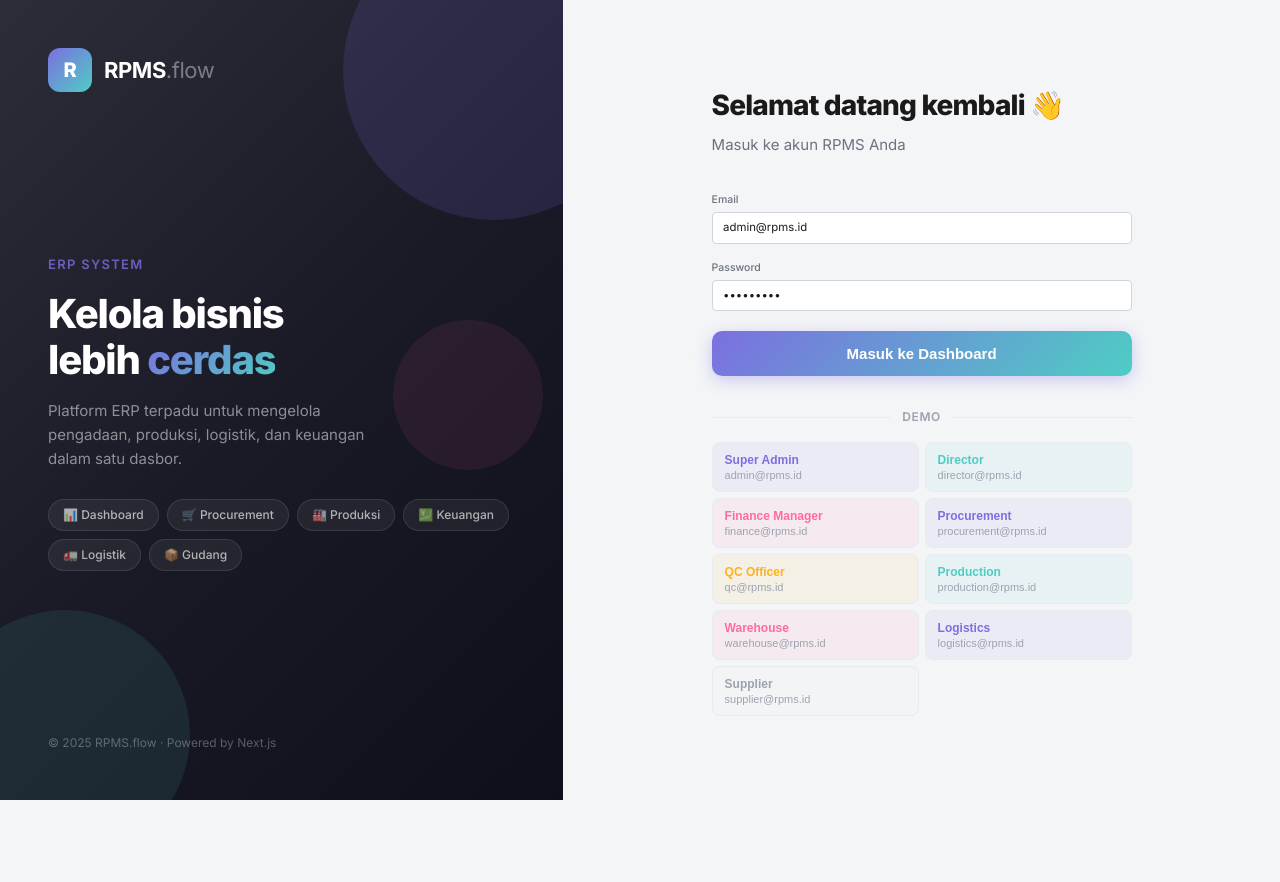
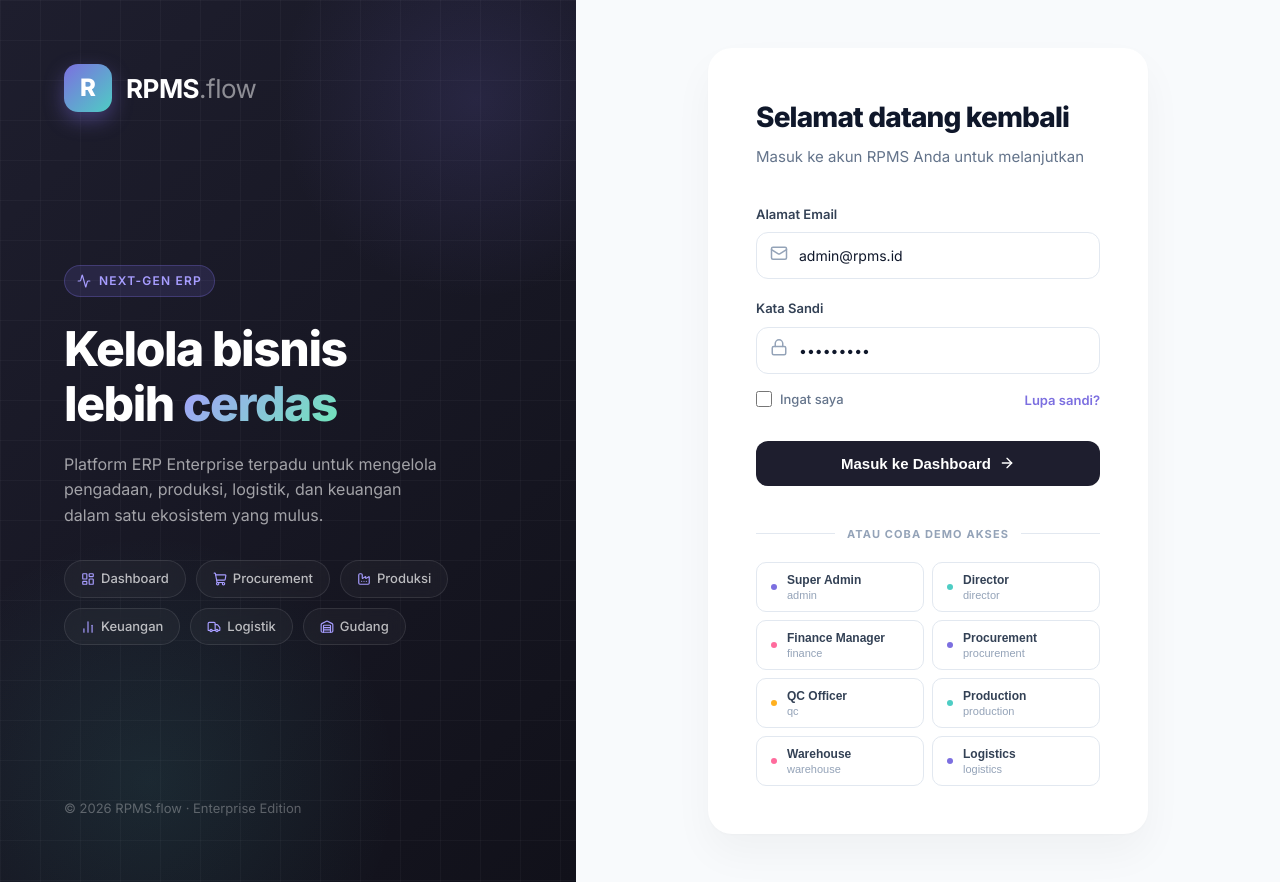
Before and after one commit to adibpurwanto63/rpms, a Next.js app in the folder apps/frontend/: page /login in a window 1280 px wide. Before the commit the page ends 800 px from the top, so only its background shows below. Built offline with nearby package versions, Linux system fonts and the light colour scheme; no server answers.

Commit message:
style: redesign login page to professional ERP SaaS style

```diff
--- a/apps/frontend/src/app/login/page.tsx
+++ b/apps/frontend/src/app/login/page.tsx
@@ -2,6 +2,9 @@
 import { useState } from "react";
 import { useRouter } from "next/navigation";
 import { useAuth } from "@/lib/auth-context";
+import {
+  LayoutDashboard, ShoppingCart, Factory, BarChart2, Truck, Warehouse, ShieldCheck, Mail, Lock, ArrowRight, Activity
+} from "lucide-react";
 
 export default function LoginPage() {
   const [email, setEmail] = useState("admin@rpms.id");
@@ -25,88 +28,108 @@ export default function LoginPage() {
   };
 
   const demoAccounts = [
-    { email: "admin@rpms.id", role: "Super Admin", color: "#7C6FE0", bg: "rgba(124,111,224,0.08)" },
-    { email: "director@rpms.id", role: "Director", color: "#4ECDC4", bg: "rgba(78,205,196,0.08)" },
-    { email: "finance@rpms.id", role: "Finance Manager", color: "#FF6B9D", bg: "rgba(255,107,157,0.08)" },
-    { email: "procurement@rpms.id", role: "Procurement", color: "#7C6FE0", bg: "rgba(124,111,224,0.08)" },
-    { email: "qc@rpms.id", role: "QC Officer", color: "#FFB020", bg: "rgba(255,176,32,0.08)" },
-    { email: "production@rpms.id", role: "Production", color: "#4ECDC4", bg: "rgba(78,205,196,0.08)" },
-    { email: "warehouse@rpms.id", role: "Warehouse", color: "#FF6B9D", bg: "rgba(255,107,157,0.08)" },
-    { email: "logistics@rpms.id", role: "Logistics", color: "#7C6FE0", bg: "rgba(124,111,224,0.08)" },
-    { email: "supplier@rpms.id", role: "Supplier", color: "#9CA3AF", bg: "#F3F4F6" },
+    { email: "admin@rpms.id", role: "Super Admin", color: "#7C6FE0" },
+    { email: "director@rpms.id", role: "Director", color: "#4ECDC4" },
+    { email: "finance@rpms.id", role: "Finance Manager", color: "#FF6B9D" },
+    { email: "procurement@rpms.id", role: "Procurement", color: "#7C6FE0" },
+    { email: "qc@rpms.id", role: "QC Officer", color: "#FFB020" },
+    { email: "production@rpms.id", role: "Production", color: "#4ECDC4" },
+    { email: "warehouse@rpms.id", role: "Warehouse", color: "#FF6B9D" },
+    { email: "logistics@rpms.id", role: "Logistics", color: "#7C6FE0" },
   ];
 
   return (
     <div style={{
       minHeight: "100vh",
       display: "flex",
-      background: "var(--bg-app)",
+      background: "#F8FAFC",
       fontFamily: "'Inter', -apple-system, sans-serif",
     }}>
       {/* Left Panel - Brand */}
       <div style={{
-        flex: "0 0 44%",
-        background: "linear-gradient(135deg, #2D2D3A 0%, #1a1a26 50%, #0f0f1a 100%)",
+        flex: "0 0 45%",
+        background: "linear-gradient(135deg, #1E1E2E 0%, #11111A 100%)",
         display: "flex",
         flexDirection: "column",
         justifyContent: "space-between",
-        padding: "48px",
+        padding: "64px",
         position: "relative",
         overflow: "hidden",
       }}>
-        {/* Decorative circles */}
-        <div style={{ position: "absolute", top: -80, right: -80, width: 300, height: 300, borderRadius: "50%", background: "rgba(124,111,224,0.15)", pointerEvents: "none" }} />
-        <div style={{ position: "absolute", bottom: -60, left: -60, width: 250, height: 250, borderRadius: "50%", background: "rgba(78,205,196,0.1)", pointerEvents: "none" }} />
-        <div style={{ position: "absolute", top: "40%", right: 20, width: 150, height: 150, borderRadius: "50%", background: "rgba(255,107,157,0.08)", pointerEvents: "none" }} />
+        {/* Modern Grid Background */}
+        <div style={{
+          position: "absolute", top: 0, left: 0, right: 0, bottom: 0,
+          backgroundImage: "linear-gradient(rgba(255,255,255,0.03) 1px, transparent 1px), linear-gradient(90deg, rgba(255,255,255,0.03) 1px, transparent 1px)",
+          backgroundSize: "40px 40px",
+          pointerEvents: "none"
+        }} />
+
+        {/* Glow Effects */}
+        <div style={{ position: "absolute", top: -100, right: -100, width: 400, height: 400, borderRadius: "50%", background: "radial-gradient(circle, rgba(124,111,224,0.15) 0%, rgba(124,111,224,0) 70%)", pointerEvents: "none" }} />
+        <div style={{ position: "absolute", bottom: -150, left: -100, width: 500, height: 500, borderRadius: "50%", background: "radial-gradient(circle, rgba(78,205,196,0.1) 0%, rgba(78,205,196,0) 70%)", pointerEvents: "none" }} />
 
         {/* Brand */}
-        <div style={{ display: "flex", alignItems: "center", gap: 12, position: "relative" }}>
+        <div style={{ display: "flex", alignItems: "center", gap: 14, position: "relative" }}>
           <div style={{
-            width: 44, height: 44, borderRadius: 12,
+            width: 48, height: 48, borderRadius: 14,
             background: "linear-gradient(135deg, #7C6FE0, #4ECDC4)",
             display: "flex", alignItems: "center", justifyContent: "center",
-            color: "#fff", fontWeight: 800, fontSize: 20,
+            color: "#fff", fontWeight: 800, fontSize: 24,
+            boxShadow: "0 8px 20px rgba(124,111,224,0.4)"
           }}>R</div>
-          <span style={{ color: "#fff", fontSize: 22, fontWeight: 700, letterSpacing: "-0.02em" }}>
-            RPMS<span style={{ color: "rgba(255,255,255,0.4)", fontWeight: 400 }}>.flow</span>
+          <span style={{ color: "#fff", fontSize: 26, fontWeight: 700, letterSpacing: "-0.02em" }}>
+            RPMS<span style={{ color: "rgba(255,255,255,0.5)", fontWeight: 400 }}>.flow</span>
           </span>
         </div>
 
         {/* Center content */}
-        <div style={{ position: "relative" }}>
+        <div style={{ position: "relative", marginTop: "auto", marginBottom: "auto" }}>
           <div style={{
-            fontSize: 13, fontWeight: 600, color: "rgba(124,111,224,0.8)",
-            textTransform: "uppercase", letterSpacing: "0.1em", marginBottom: 16,
+            display: "inline-flex", alignItems: "center", gap: 8,
+            padding: "6px 12px", borderRadius: 99, background: "rgba(124,111,224,0.15)",
+            border: "1px solid rgba(124,111,224,0.3)",
+            fontSize: 12, fontWeight: 600, color: "#A79DFF",
+            textTransform: "uppercase", letterSpacing: "0.1em", marginBottom: 24,
           }}>
-            ERP System
+            <Activity size={14} /> Next-Gen ERP
           </div>
-          <h1 style={{ fontSize: 40, fontWeight: 800, color: "#fff", lineHeight: 1.15, letterSpacing: "-0.03em", marginBottom: 16 }}>
+          <h1 style={{ fontSize: 48, fontWeight: 800, color: "#fff", lineHeight: 1.15, letterSpacing: "-0.03em", marginBottom: 20 }}>
             Kelola bisnis<br />
-            lebih <span style={{ background: "linear-gradient(135deg, #7C6FE0, #4ECDC4)", WebkitBackgroundClip: "text", WebkitTextFillColor: "transparent" }}>cerdas</span>
+            lebih <span style={{ background: "linear-gradient(135deg, #A79DFF, #6EE7B7)", WebkitBackgroundClip: "text", WebkitTextFillColor: "transparent" }}>cerdas</span>
           </h1>
-          <p style={{ fontSize: 15, color: "rgba(255,255,255,0.5)", lineHeight: 1.6, maxWidth: 340 }}>
-            Platform ERP terpadu untuk mengelola pengadaan, produksi, logistik, dan keuangan dalam satu dasbor.
+          <p style={{ fontSize: 16, color: "rgba(255,255,255,0.6)", lineHeight: 1.6, maxWidth: 380 }}>
+            Platform ERP Enterprise terpadu untuk mengelola pengadaan, produksi, logistik, dan keuangan dalam satu ekosistem yang mulus.
           </p>
 
           {/* Feature chips */}
-          <div style={{ display: "flex", flexWrap: "wrap", gap: 8, marginTop: 28 }}>
-            {["📊 Dashboard", "🛒 Procurement", "🏭 Produksi", "💹 Keuangan", "🚛 Logistik", "📦 Gudang"].map(item => (
-              <div key={item} style={{
-                padding: "6px 14px", borderRadius: 99,
-                background: "rgba(255,255,255,0.06)",
+          <div style={{ display: "flex", flexWrap: "wrap", gap: 10, marginTop: 32 }}>
+            {[
+              { icon: LayoutDashboard, label: "Dashboard" },
+              { icon: ShoppingCart, label: "Procurement" },
+              { icon: Factory, label: "Produksi" },
+              { icon: BarChart2, label: "Keuangan" },
+              { icon: Truck, label: "Logistik" },
+              { icon: Warehouse, label: "Gudang" },
+            ].map(item => (
+              <div key={item.label} style={{
+                display: "flex", alignItems: "center", gap: 6,
+                padding: "8px 16px", borderRadius: 99,
+                background: "rgba(255,255,255,0.03)",
                 border: "1px solid rgba(255,255,255,0.1)",
-                color: "rgba(255,255,255,0.65)",
-                fontSize: 12, fontWeight: 500,
+                color: "rgba(255,255,255,0.7)",
+                fontSize: 13, fontWeight: 500,
+                backdropFilter: "blur(10px)"
               }}>
-                {item}
+                <item.icon size={14} style={{ color: "#A79DFF" }} />
+                {item.label}
               </div>
             ))}
           </div>
         </div>
 
         {/* Bottom */}
-        <div style={{ color: "rgba(255,255,255,0.3)", fontSize: 12, position: "relative" }}>
-          © 2025 RPMS.flow · Powered by Next.js
+        <div style={{ color: "rgba(255,255,255,0.3)", fontSize: 13, position: "relative" }}>
+          © 2026 RPMS.flow · Enterprise Edition
         </div>
       </div>
 
@@ -119,115 +142,161 @@ export default function LoginPage() {
         padding: "48px",
         overflowY: "auto",
       }}>
-        <div style={{ width: "100%", maxWidth: 420 }}>
+        <div style={{
+          width: "100%", maxWidth: 440,
+          background: "#fff",
+          padding: "48px",
+          borderRadius: 24,
+          boxShadow: "0 20px 40px rgba(0,0,0,0.04), 0 1px 3px rgba(0,0,0,0.02)"
+        }}>
           <div style={{ marginBottom: 36 }}>
-            <h2 style={{ fontSize: 28, fontWeight: 800, color: "var(--text-primary)", letterSpacing: "-0.03em" }}>Selamat datang kembali 👋</h2>
-            <p style={{ color: "var(--text-secondary)", marginTop: 8, fontSize: 15 }}>Masuk ke akun RPMS Anda</p>
+            <h2 style={{ fontSize: 28, fontWeight: 800, color: "#0F172A", letterSpacing: "-0.03em" }}>Selamat datang kembali</h2>
+            <p style={{ color: "#64748B", marginTop: 8, fontSize: 15 }}>Masuk ke akun RPMS Anda untuk melanjutkan</p>
           </div>
 
           {error && (
             <div style={{
-              background: "#FFF5F5",
-              border: "1px solid #FEE2E2",
-              borderRadius: 10,
-              padding: "12px 16px",
-              marginBottom: 20,
-              color: "var(--color-red)",
+              background: "#FEF2F2",
+              border: "1px solid #FECACA",
+              borderRadius: 12,
+              padding: "14px 16px",
+              marginBottom: 24,
+              color: "#DC2626",
               fontSize: 14,
               fontWeight: 500,
               display: "flex",
               alignItems: "center",
-              gap: 8,
+              gap: 10,
             }}>
-              <span>⚠️</span> {error}
+              <ShieldCheck size={18} /> {error}
             </div>
           )}
 
-          <form onSubmit={handleSubmit} style={{ display: "flex", flexDirection: "column", gap: 16 }}>
+          <form onSubmit={handleSubmit} style={{ display: "flex", flexDirection: "column", gap: 20 }}>
             <div>
-              <label className="form-label">Email</label>
+              <label style={{ display: "block", fontSize: 13, fontWeight: 600, color: "#334155", marginBottom: 8 }}>Alamat Email</label>
+              <div style={{ position: "relative" }}>
+                <div style={{ position: "absolute", left: 14, top: "50%", transform: "translateY(-50%)", color: "#94A3B8" }}>
+                  <Mail size={18} />
+                </div>
                 <input
                   id="email"
-                className="form-input"
                   type="email"
                   value={email}
                   onChange={e => setEmail(e.target.value)}
                   placeholder="anda@perusahaan.com"
                   required
                   autoComplete="username"
-                style={{ marginTop: 4 }}
+                  style={{
+                    width: "100%", padding: "12px 16px 12px 42px",
+                    border: "1px solid #E2E8F0", borderRadius: 12,
+                    fontSize: 14, color: "#0F172A", outline: "none",
+                    transition: "all 0.2s ease"
+                  }}
+                  onFocus={e => { e.target.style.borderColor = "#7C6FE0"; e.target.style.boxShadow = "0 0 0 3px rgba(124,111,224,0.15)"; }}
+                  onBlur={e => { e.target.style.borderColor = "#E2E8F0"; e.target.style.boxShadow = "none"; }}
                 />
               </div>
+            </div>
             <div>
-              <label className="form-label">Password</label>
+              <label style={{ display: "block", fontSize: 13, fontWeight: 600, color: "#334155", marginBottom: 8 }}>Kata Sandi</label>
+              <div style={{ position: "relative" }}>
+                <div style={{ position: "absolute", left: 14, top: "50%", transform: "translateY(-50%)", color: "#94A3B8" }}>
+                  <Lock size={18} />
+                </div>
                 <input
                   id="password"
-                className="form-input"
                   type="password"
                   value={password}
                   onChange={e => setPassword(e.target.value)}
                   placeholder="••••••••"
                   required
                   autoComplete="current-password"
-                style={{ marginTop: 4 }}
+                  style={{
+                    width: "100%", padding: "12px 16px 12px 42px",
+                    border: "1px solid #E2E8F0", borderRadius: 12,
+                    fontSize: 14, color: "#0F172A", outline: "none",
+                    transition: "all 0.2s ease"
+                  }}
+                  onFocus={e => { e.target.style.borderColor = "#7C6FE0"; e.target.style.boxShadow = "0 0 0 3px rgba(124,111,224,0.15)"; }}
+                  onBlur={e => { e.target.style.borderColor = "#E2E8F0"; e.target.style.boxShadow = "none"; }}
                 />
               </div>
+            </div>
+
+            <div style={{ display: "flex", justifyContent: "space-between", alignItems: "center", marginTop: -4 }}>
+              <label style={{ display: "flex", alignItems: "center", gap: 8, cursor: "pointer" }}>
+                <input type="checkbox" style={{ accentColor: "#7C6FE0", width: 16, height: 16 }} />
+                <span style={{ fontSize: 13, color: "#64748B" }}>Ingat saya</span>
+              </label>
+              <a href="#" style={{ fontSize: 13, fontWeight: 600, color: "#7C6FE0", textDecoration: "none" }}>Lupa sandi?</a>
+            </div>
+
             <button
               type="submit"
               disabled={loading}
               style={{
                 width: "100%",
                 padding: "14px",
-                background: loading ? "#9CA3AF" : "linear-gradient(135deg, #7C6FE0, #4ECDC4)",
+                background: loading ? "#94A3B8" : "#1E1E2E",
                 color: "#fff",
                 border: "none",
-                borderRadius: 10,
+                borderRadius: 12,
                 fontSize: 15,
-                fontWeight: 700,
+                fontWeight: 600,
                 cursor: loading ? "not-allowed" : "pointer",
-                marginTop: 4,
+                marginTop: 8,
                 display: "flex",
                 alignItems: "center",
                 justifyContent: "center",
                 gap: 8,
-                boxShadow: loading ? "none" : "0 4px 16px rgba(124,111,224,0.35)",
                 transition: "all 0.2s ease",
               }}
+              onMouseEnter={e => { if(!loading) e.currentTarget.style.background = "#0F172A"; }}
+              onMouseLeave={e => { if(!loading) e.currentTarget.style.background = "#1E1E2E"; }}
             >
               {loading ? (
                 <>
                   <div style={{ width: 18, height: 18, border: "2px solid rgba(255,255,255,0.4)", borderTop: "2px solid #fff", borderRadius: "50%", animation: "spin 0.8s linear infinite" }} />
                   Memproses...
                 </>
-              ) : "Masuk ke Dashboard"}
+              ) : (
+                <>Masuk ke Dashboard <ArrowRight size={16} /></>
+              )}
             </button>
           </form>
 
           {/* Demo Accounts */}
-          <div style={{ marginTop: 32 }}>
-            <div style={{ display: "flex", alignItems: "center", gap: 12, marginBottom: 16 }}>
-              <div style={{ flex: 1, height: 1, background: "var(--border-light)" }} />
-              <span style={{ fontSize: 12, color: "var(--text-muted)", fontWeight: 600, textTransform: "uppercase", letterSpacing: "0.05em" }}>Demo</span>
-              <div style={{ flex: 1, height: 1, background: "var(--border-light)" }} />
+          <div style={{ marginTop: 40 }}>
+            <div style={{ display: "flex", alignItems: "center", gap: 12, marginBottom: 20 }}>
+              <div style={{ flex: 1, height: 1, background: "#E2E8F0" }} />
+              <span style={{ fontSize: 11, color: "#94A3B8", fontWeight: 700, textTransform: "uppercase", letterSpacing: "0.1em" }}>Atau coba demo akses</span>
+              <div style={{ flex: 1, height: 1, background: "#E2E8F0" }} />
             </div>
-            <div style={{ display: "grid", gridTemplateColumns: "1fr 1fr", gap: 6 }}>
+            <div style={{ display: "grid", gridTemplateColumns: "1fr 1fr", gap: 8 }}>
               {demoAccounts.map((a, i) => (
                 <button
                   type="button"
                   key={i}
                   onClick={() => { setEmail(a.email); setPassword("Admin@123"); }}
                   style={{
+                    display: "flex", alignItems: "center", gap: 10,
                     textAlign: "left",
-                    padding: "10px 12px",
-                    borderRadius: 8,
-                    border: "1px solid var(--border-light)",
-                    background: a.bg,
+                    padding: "10px 14px",
+                    borderRadius: 10,
+                    border: "1px solid #E2E8F0",
+                    background: "#fff",
                     cursor: "pointer",
-                    transition: "all 0.15s ease",
+                    transition: "all 0.2s ease",
                   }}
+                  onMouseEnter={e => { e.currentTarget.style.borderColor = a.color; e.currentTarget.style.background = "#F8FAFC"; }}
+                  onMouseLeave={e => { e.currentTarget.style.borderColor = "#E2E8F0"; e.currentTarget.style.background = "#fff"; }}
                 >
-                  <div style={{ fontSize: 12, fontWeight: 700, color: a.color }}>{a.role}</div>
-                  <div style={{ fontSize: 11, color: "var(--text-muted)", marginTop: 2, overflow: "hidden", textOverflow: "ellipsis", whiteSpace: "nowrap" }}>{a.email}</div>
+                  <div style={{ width: 6, height: 6, borderRadius: "50%", background: a.color }} />
+                  <div>
+                    <div style={{ fontSize: 12, fontWeight: 600, color: "#334155" }}>{a.role}</div>
+                    <div style={{ fontSize: 11, color: "#94A3B8", marginTop: 2 }}>{a.email.split('@')[0]}</div>
+                  </div>
                 </button>
               ))}
             </div>
```
Lines whose indentation alone changed are shown as unchanged.
